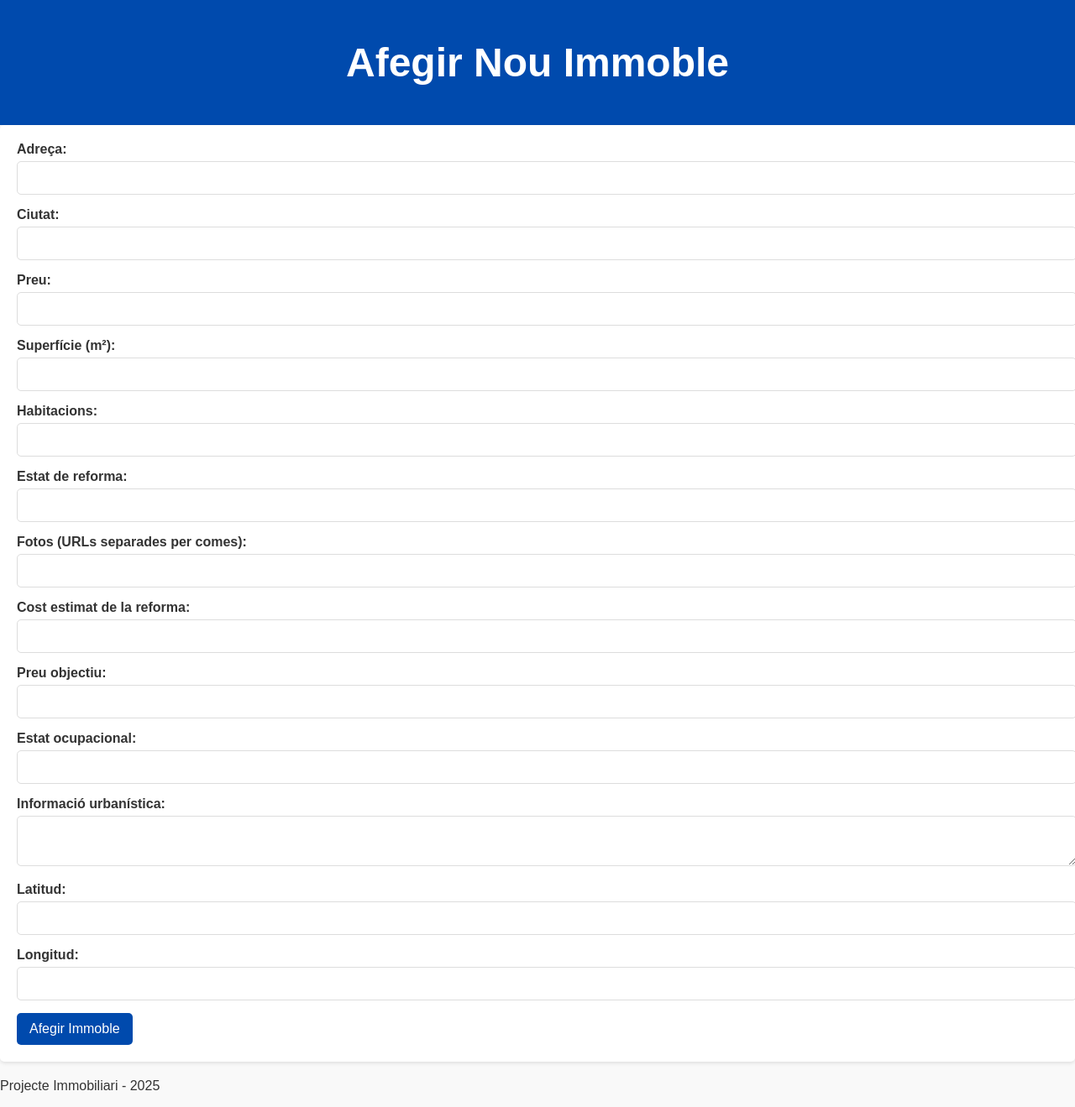
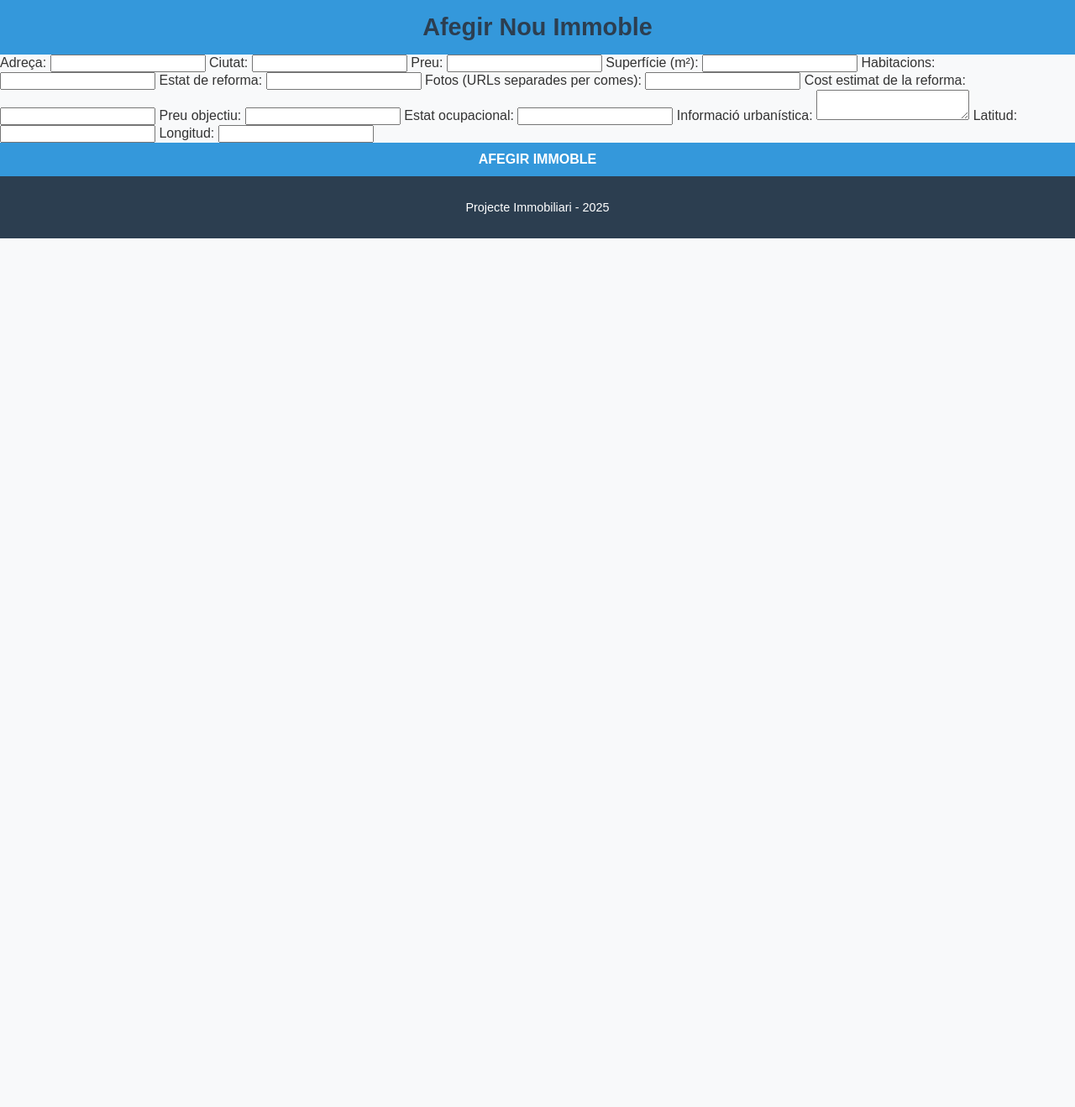
Before and after one commit to dsubira/BravaHaus, a Flask app: page /afegir in a window 1280 px wide. Shown: the whole page at 84% size. After the commit the page ends 284 px from the top, so only its background shows below. Run offline with Flask 3, Linux system fonts and the light colour scheme.

Commit message:
Update estils.css

```diff
--- a/static/estils.css
+++ b/static/estils.css
@@ -3,115 +3,145 @@ body {
     font-family: 'Arial', sans-serif;
     margin: 0;
     padding: 0;
-    background-color: #f9f9f9;
+    background-color: #f8f9fa;
     color: #333;
 }
 
+h1, h2, h3 {
+    margin: 0;
+    color: #2c3e50;
+}
+
+a {
+    text-decoration: none;
+    color: #3498db;
+}
+
+a:hover {
+    color: #1d68a7;
+}
+
+.container {
+    width: 90%;
+    max-width: 1200px;
+    margin: 0 auto;
+}
+
+/* Encapçalament */
 header {
-    background-color: #004aad;
+    background-color: #3498db;
     color: white;
-    padding: 15px 20px;
+    padding: 1em 0;
+}
+
+header h1 {
+    font-size: 1.8em;
+    margin: 0;
     text-align: center;
-    font-size: 1.5rem;
+}
+
+header nav ul {
+    display: flex;
+    justify-content: center;
+    list-style-type: none;
+    padding: 0;
+    margin: 0.5em 0 0;
+}
+
+header nav ul li {
+    margin: 0 1em;
+}
+
+header nav ul li a {
+    color: white;
     font-weight: bold;
 }
 
-/* Contenidor principal */
-.container {
-    max-width: 1200px;
-    margin: 0 auto;
-    padding: 20px;
+/* Cards d'immobles */
+#property-list {
+    display: grid;
+    grid-template-columns: repeat(auto-fit, minmax(300px, 1fr));
+    gap: 1.5em;
+    margin: 2em 0;
 }
 
-/* Taules */
-table {
-    width: 100%;
-    border-collapse: collapse;
-    margin: 20px 0;
+.property-card {
     background-color: white;
-    box-shadow: 0 2px 4px rgba(0, 0, 0, 0.1);
+    border: 1px solid #ddd;
+    border-radius: 8px;
+    overflow: hidden;
+    box-shadow: 0 4px 6px rgba(0, 0, 0, 0.1);
+    transition: transform 0.3s ease, box-shadow 0.3s ease;
 }
 
-table th, table td {
-    padding: 10px;
-    text-align: left;
-    border: 1px solid #ddd;
+.property-card:hover {
+    transform: translateY(-5px);
+    box-shadow: 0 8px 12px rgba(0, 0, 0, 0.2);
 }
 
-table th {
-    background-color: #004aad;
-    color: white;
+.property-card img {
+    width: 100%;
+    height: 200px;
+    object-fit: cover;
 }
 
-table tr:nth-child(even) {
-    background-color: #f2f2f2;
+.property-details {
+    padding: 1em;
 }
 
-/* Botons */
+.property-details h2 {
+    font-size: 1.2em;
+    margin-bottom: 0.5em;
+}
+
+.property-details p {
+    margin: 0.3em 0;
+    font-size: 0.9em;
+    color: #555;
+}
+
+.property-details .icon {
+    margin-right: 0.5em;
+}
+
 button {
-    background-color: #004aad;
+    display: block;
+    width: 100%;
+    padding: 0.7em;
+    border: none;
+    background-color: #3498db;
     color: white;
-    border: none;
-    padding: 10px 15px;
+    font-size: 1em;
+    font-weight: bold;
+    text-transform: uppercase;
     cursor: pointer;
-    font-size: 1rem;
-    border-radius: 5px;
+    transition: background-color 0.3s ease;
 }
 
 button:hover {
-    background-color: #00378f;
+    background-color: #1d68a7;
 }
 
-/* Formularis */
-form {
-    background-color: white;
-    padding: 20px;
-    box-shadow: 0 2px 4px rgba(0, 0, 0, 0.1);
-    border-radius: 5px;
-    margin-bottom: 20px;
-}
-
-form label {
-    display: block;
-    margin-bottom: 5px;
-    font-weight: bold;
-}
-
-form input, form textarea, form select {
-    width: 100%;
-    padding: 10px;
-    margin-bottom: 15px;
-    border: 1px solid #ddd;
-    border-radius: 5px;
-    font-size: 1rem;
-}
-
-form input:focus, form textarea:focus, form select:focus {
-    outline: none;
-    border-color: #004aad;
-    box-shadow: 0 0 5px rgba(0, 74, 173, 0.3);
+/* Peu de pàgina */
+footer {
+    background-color: #2c3e50;
+    color: white;
+    text-align: center;
+    padding: 1em 0;
+    font-size: 0.9em;
 }
 
 /* Responsivitat */
 @media (max-width: 768px) {
-    body {
-        font-size: 0.9rem;
+    header nav ul {
+        flex-direction: column;
     }
 
-    header {
-        font-size: 1.2rem;
+    header nav ul li {
+        margin: 0.5em 0;
     }
 
-    table th, table td {
-        padding: 8px;
-    }
-
-    button {
-        padding: 8px 12px;
-        font-size: 0.9rem;
-    }
-
-    form input, form textarea, form select {
-        font-size: 0.9rem;
+    .property-card img {
+        height: 150px;
     }
 }
```
